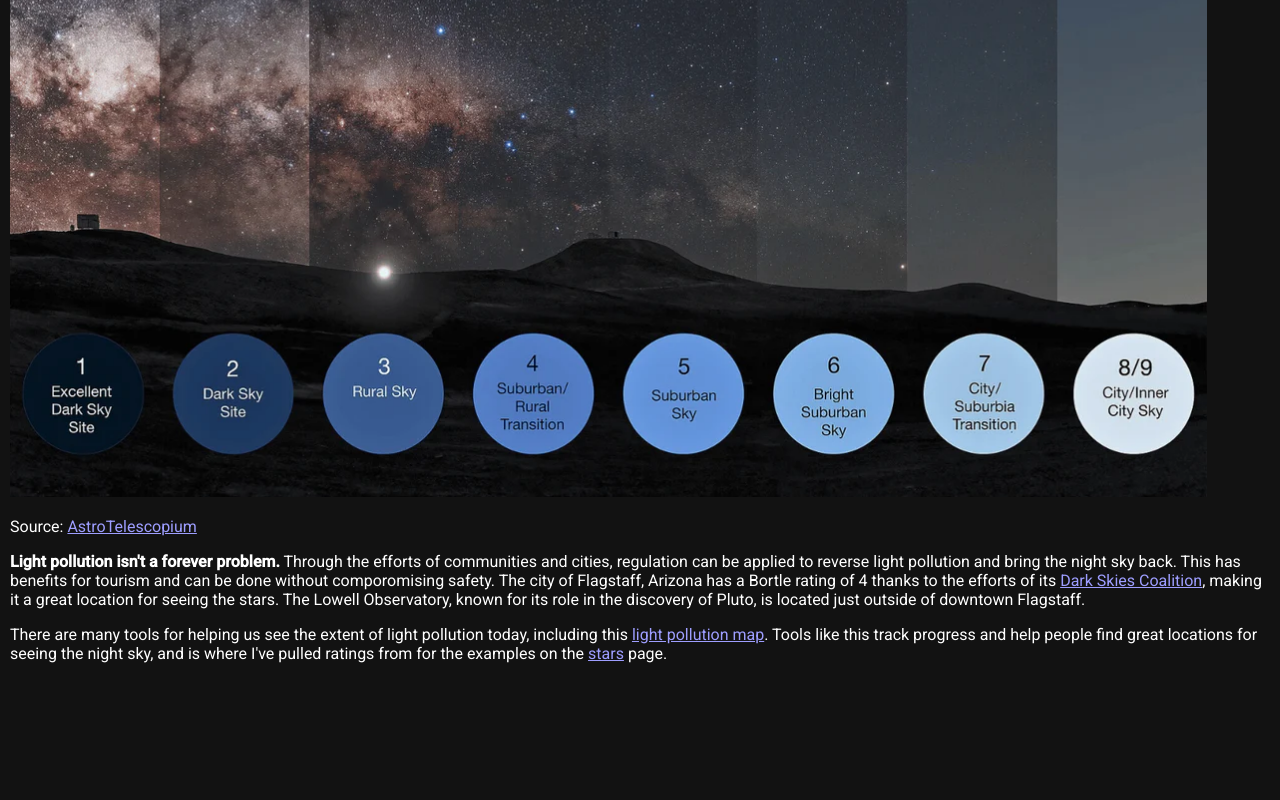
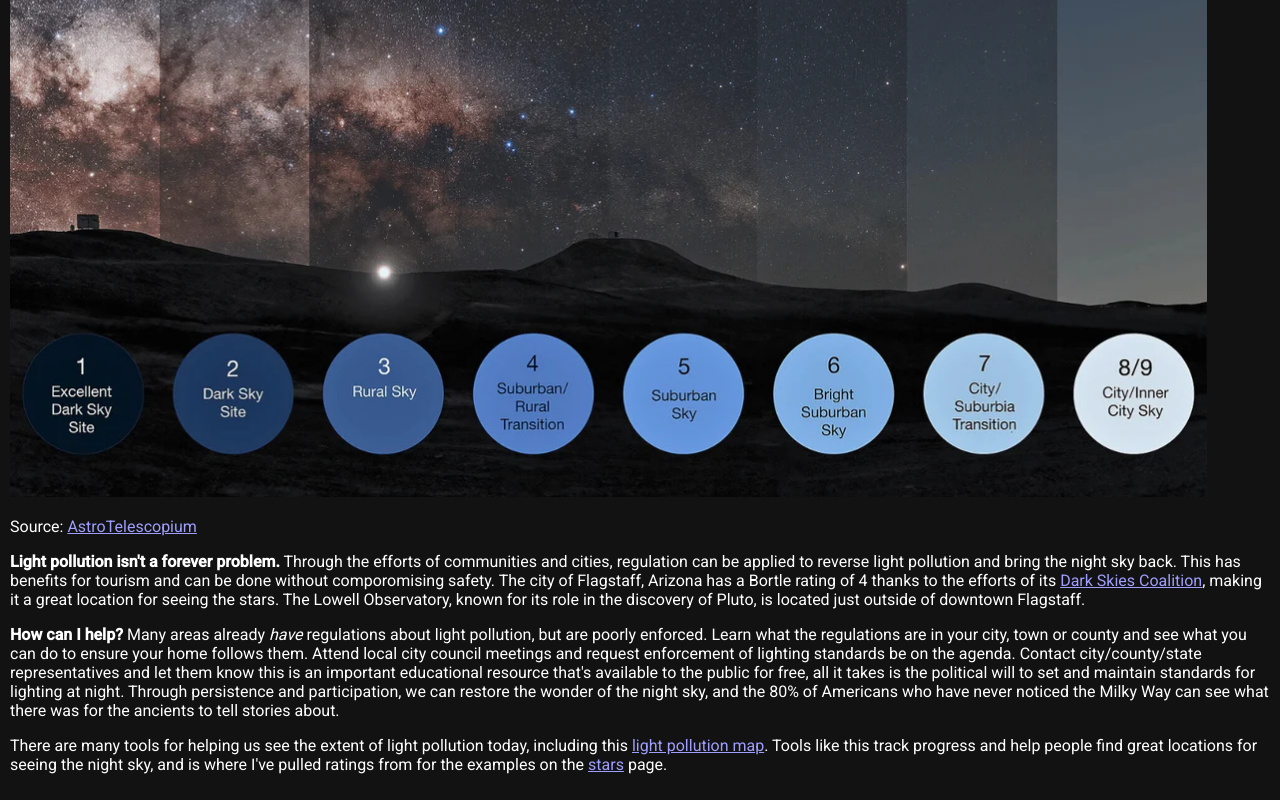
Before and after one commit to peteyus/dark-skies, an Angular app: page /info in a window 1280 px wide. Shown: the part 340-1140 px from the top of the page. Before the commit the page ends 1029 px from the top, so only its background shows below. Built offline with nearby package versions, Linux system fonts and the light colour scheme.

Commit message:
add a call to action

```diff
--- a/src/app/info/info.component.html
+++ b/src/app/info/info.component.html
@@ -3,4 +3,5 @@
 <img class="info-image" src="assets/Bortle_Scale.png" alt="A visual example of the various Bortle ratings." />
 <p class="small">Source: <a href="https://astrotelescopium.com/blogs/news/how-to-use-the-bortle-scale-for-choosing-the-best-stargazing-locations">AstroTelescopium</a></p>
 <p><strong>Light pollution isn't a forever problem.</strong> Through the efforts of communities and cities, regulation can be applied to reverse light pollution and bring the night sky back. This has benefits for tourism and can be done without comporomising safety. The city of Flagstaff, Arizona has a Bortle rating of 4 thanks to the efforts of its <a href="https://flagstaffdarkskies.org/">Dark Skies Coalition</a>, making it a great location for seeing the stars. The Lowell Observatory, known for its role in the discovery of Pluto, is located just outside of downtown Flagstaff. </p>
+<p><strong>How can I help?</strong> Many areas already <em>have</em> regulations about light pollution, but are poorly enforced. Learn what the regulations are in your city, town or county and see what you can do to ensure your home follows them. Attend local city council meetings and request enforcement of lighting standards be on the agenda. Contact city/county/state representatives and let them know this is an important educational resource that's available to the public for free, all it takes is the political will to set and maintain standards for lighting at night. Through persistence and participation, we can restore the wonder of the night sky, and the 80% of Americans who have never noticed the Milky Way can see what there was for the ancients to tell stories about.</p>
 <p>There are many tools for helping us see the extent of light pollution today, including this <a href="https://www.lightpollutionmap.info/#zoom=5.30&lat=39.9479&lon=-110.4922&state=eyJiYXNlbWFwIjoiTGF5ZXJCaW5nUm9hZCIsIm92ZXJsYXkiOiJ3YV8yMDE1Iiwib3ZlcmxheWNvbG9yIjpmYWxzZSwib3ZlcmxheW9wYWNpdHkiOiI2MCIsImZlYXR1cmVzb3BhY2l0eSI6Ijg1In0=">light pollution map</a>. Tools like this track progress and help people find great locations for seeing the night sky, and is where I've pulled ratings from for the examples on the <a routerLink="/stars">stars</a> page.</p>
```
